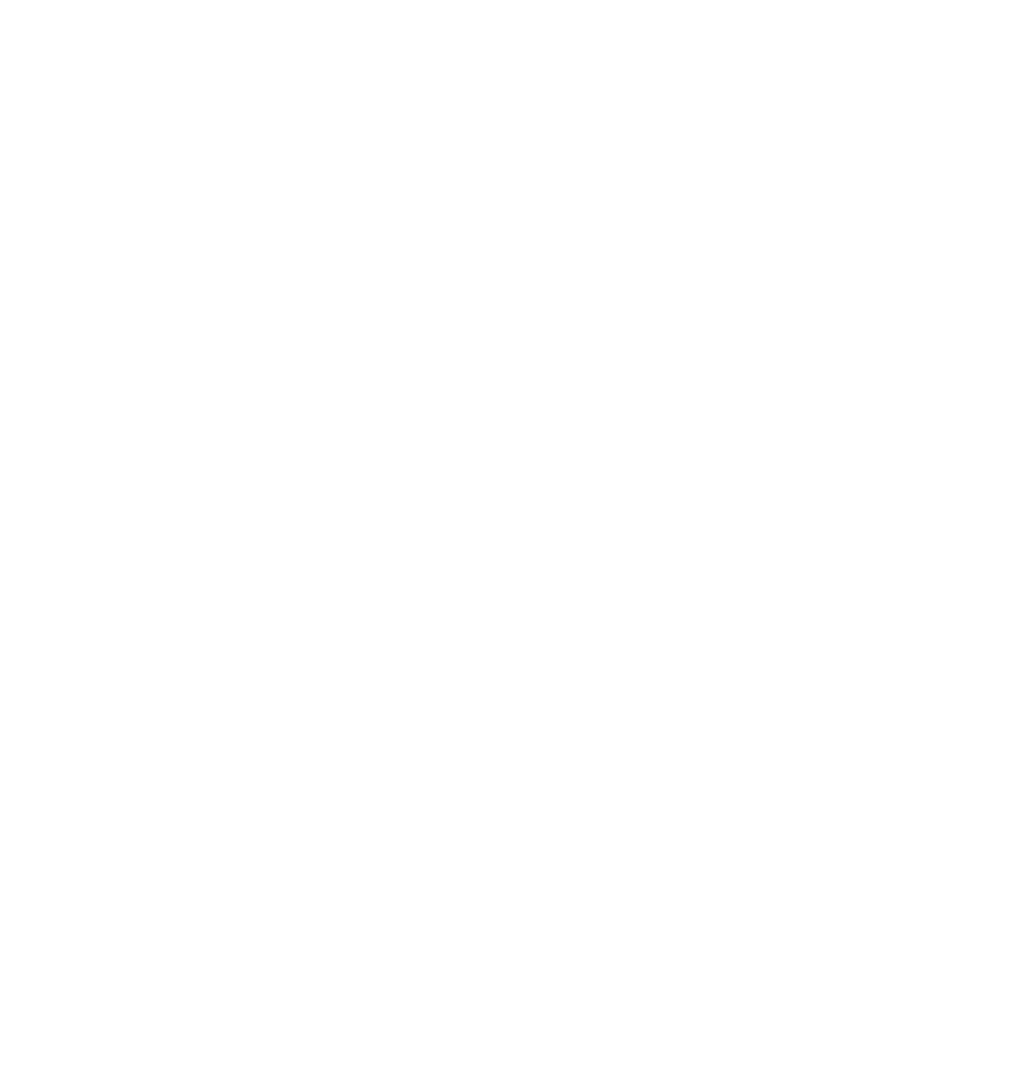
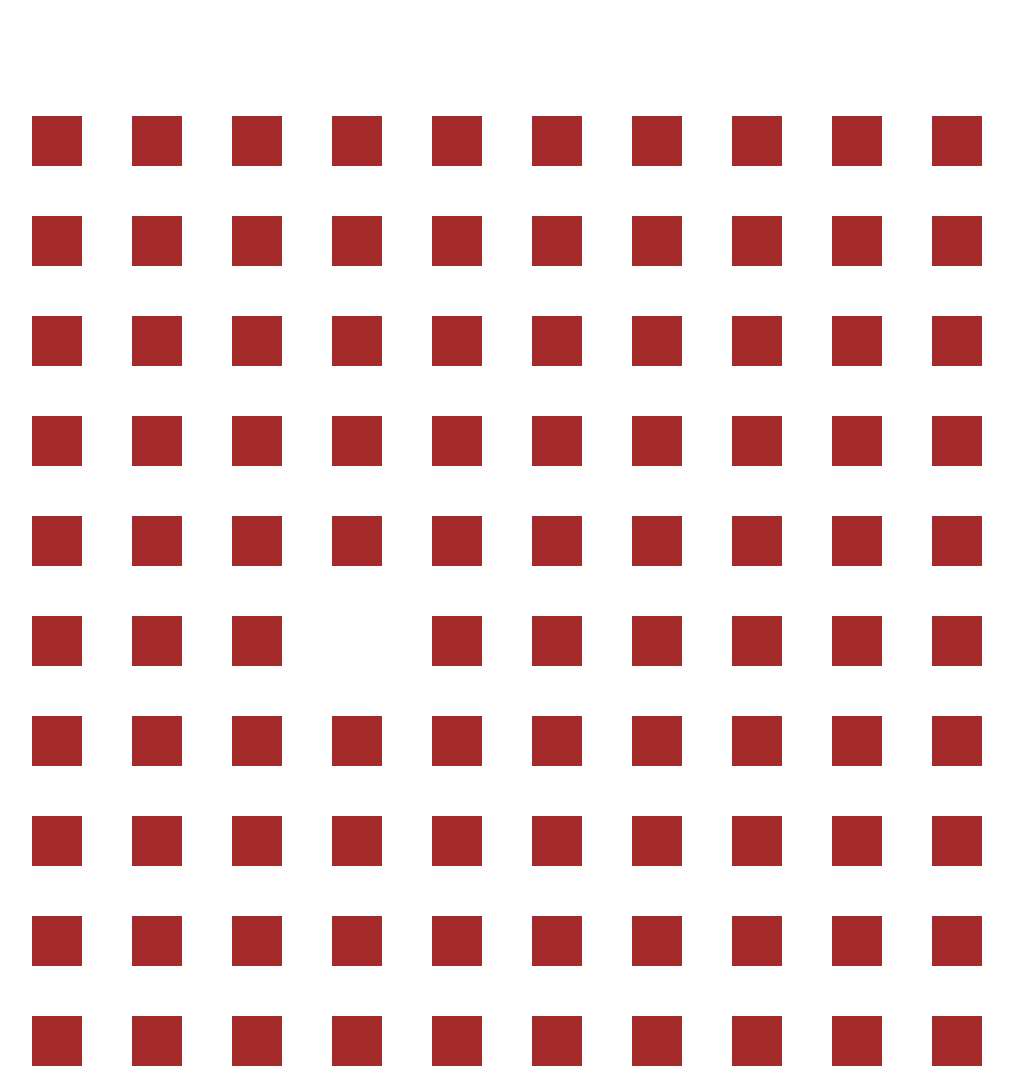
Before and after one commit to adriankoder5/makegrid21, a website: page index.html in a window 1280 px wide. Shown: the top 1069 px of the page, without its empty margins (68-1081 px from the left). Before the commit the page ends 800 px from the top, so only its background shows below. Drawn offline with Linux system fonts and the light colour scheme.

Commit message:
gridd complete

```diff
--- a/script.js
+++ b/script.js
@@ -1,2 +1,20 @@
 console.log('Hello :3');
 //make gridd
+let x = 100;//starting x
+let xm = 100;//x modifier
+let y = 100;//starting y
+let ym = 100;//y modifier
+const ix = 10;
+const iy = 10;//iteration x & y
+
+for (let i=0;i < ix;i++){
+    for (let i2=0;i2 < iy;i2++){
+        //xm*i+x
+        //ym*i2+y
+        if (i==3 && i2 == 5){continue}
+        const box = document.createElement("p");
+        box.style.left = xm*i+x+'px';
+        box.style.top = ym*i2+y+'px';
+        document.body.appendChild(box);
+    }
+}
--- a/styles.css
+++ b/styles.css
@@ -1,3 +1,15 @@
 * {
   box-sizing: border-box;
 }
+body{
+  height: 200vh;
+}
+p {
+  width: 50px;
+  height: 50px;
+  border-style: solid;
+  border-width: 1px;
+  border-color: brown;
+  background-color: brown;
+  position: absolute;
+}
```
Also changed, not shown: index.html (+1 -0 lines).
